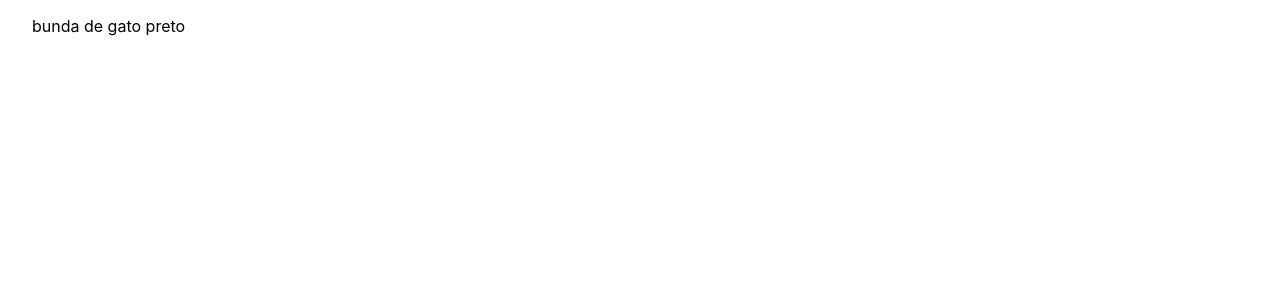
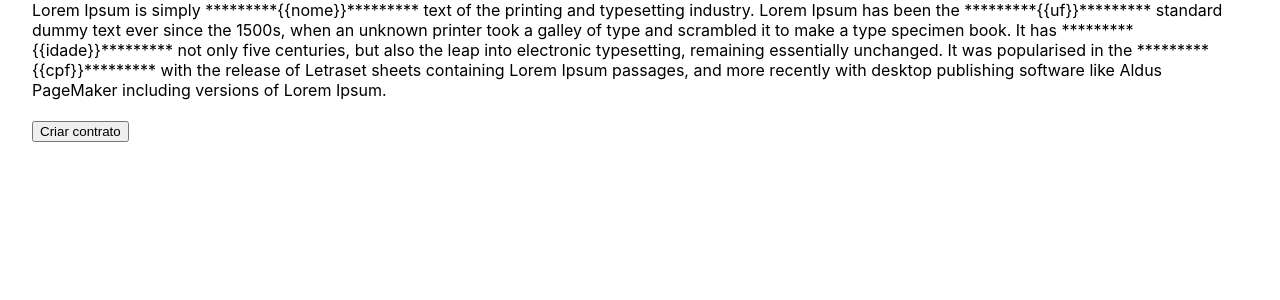
Before and after one commit to beto5001/stick-broker, a Next.js app: page / in a window 1280 px wide. Shown: the top 300 px of the page. Built offline with nearby package versions, Linux system fonts and the light colour scheme.

Commit message:
replace contratinhos fofos

```diff
--- a/pages/index.js
+++ b/pages/index.js
@@ -1,7 +1,30 @@
 import Head from 'next/head'
+import { useState } from 'react'
 import styles from '../styles/Home.module.css'
 
 export default function Home() {
+
+  const [textoDoContrato, setTextoDoContrato] = useState(`
+    Lorem Ipsum is simply *********{{nome}}********* text of the printing and
+    typesetting industry. Lorem Ipsum has been the *********{{uf}}********* standard dummy text ever since the 1500s,
+    when an unknown printer took a galley of type and scrambled it to make a type specimen book. It has *********{{idade}}*********
+    not only five centuries, but also the leap into electronic typesetting, remaining essentially unchanged. It was popularised in the *********{{cpf}}********* with
+    the release of Letraset sheets containing Lorem Ipsum passages, and more recently with desktop publishing software like Aldus PageMaker including versions of Lorem Ipsum.`);
+
+  const [cliente, setCliente] = useState({
+    nome: 'Filippi de Paula',
+    uf: 'SP',
+    cpf: '72518156054',
+    idade: 26
+  });
+
+  const substituirDados = () => {
+    setTextoDoContrato((textoAtual) => {
+      Object.keys(cliente).map((element) => textoAtual = textoAtual.replace(`{{${element}}}`, cliente[element]));
+      return textoAtual;
+    });
+  }
+
   return (
     <div className={styles.container}>
       <Head>
@@ -9,7 +32,15 @@ export default function Home() {
         <meta name="description" content="Generated by create next app" />
         <link rel="icon" href="/favicon.ico" />
       </Head>
-      <p>bunda de gato preto</p>
+      <div>
+        {textoDoContrato}
+      </div>
+      <br/>
+      <button
+        onClick={() => substituirDados()}
+      >
+        Criar contrato
+      </button>
     </div>
   )
 }
```
